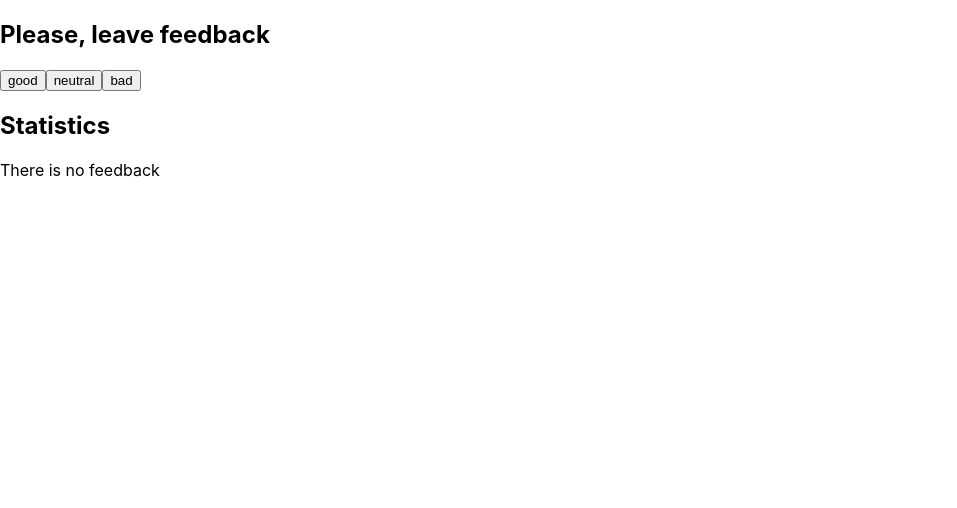
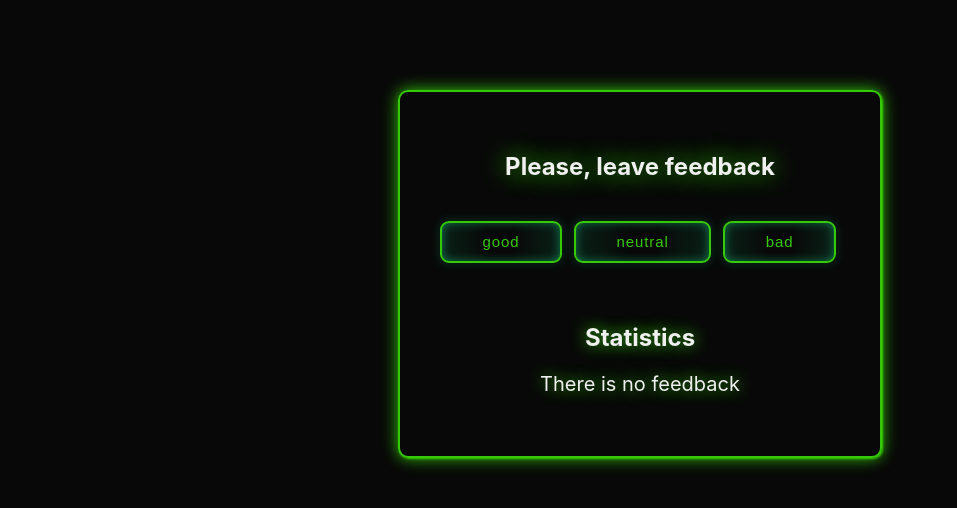
Before and after one commit to Svitlana-Lazurenko/goit-react-hw-02-feedback, a React (Create React App) app: page / in a window 1280 px wide. Shown: the top 508 px of the page, without its empty margins (0-957 px from the left). Built offline with nearby package versions, Linux system fonts and the light colour scheme.

Commit message:
Add styles

```diff
--- a/src/components/FeedbackOptions/FeedbackOptions.jsx
+++ b/src/components/FeedbackOptions/FeedbackOptions.jsx
@@ -1,11 +1,11 @@
 import React from 'react';
 import PropTypes from 'prop-types';
-import { Block, Title, List, Button } from './FeedbackOptions.styled';
+import { Block, Title, BtnBlock, Button } from './FeedbackOptions.styled';
 
 export const FeedbackOptions = ({ options, title, handleIncrement }) => (
   <Block>
     <Title>{title}</Title>
-    <List>
+    <BtnBlock>
       {options.map(option => (
         <Button
           key={option}
@@ -16,7 +16,7 @@ export const FeedbackOptions = ({ options, title, handleIncrement }) => (
           {option}
         </Button>
       ))}
-    </List>
+    </BtnBlock>
   </Block>
 );
 
--- a/src/components/FeedbackOptions/FeedbackOptions.styled.jsx
+++ b/src/components/FeedbackOptions/FeedbackOptions.styled.jsx
@@ -1,9 +1,66 @@
 import styled from '@emotion/styled';
 
-export const Block = styled.div``;
+export const Block = styled.div`
+  margin-bottom: 60px;
+`;
 
-export const Title = styled.h1``;
+export const Title = styled.h1`
+  text-align: center;
+  margin-bottom: 40px;
+  text-shadow: 0 0 1em rgb(53, 202, 8);
+`;
 
-export const List = styled.div``;
+export const BtnBlock = styled.div``;
 
-export const Button = styled.button``;
+export const Button = styled.button`
+  --green: rgb(53, 202, 8);
+  font-size: 15px;
+  padding: 0.7em 2.7em;
+  letter-spacing: 0.06em;
+  position: relative;
+  border-radius: 0.6em;
+  overflow: hidden;
+  transition: all 0.3s;
+  border: 2px solid var(--green);
+  background: linear-gradient(
+    to right,
+    rgba(27, 253, 156, 0.1) 1%,
+    transparent 40%,
+    transparent 60%,
+    rgba(27, 253, 156, 0.1) 100%
+  );
+  color: var(--green);
+  box-shadow: inset 0 0 10px rgba(27, 253, 156, 0.4),
+    0 0 9px 3px rgba(27, 253, 156, 0.1);
+
+  :not(:last-child) {
+    margin-right: 12px;
+  }
+
+  :hover {
+    color: rgb(240, 255, 236);
+    box-shadow: inset 0 0 10px rgba(27, 253, 156, 0.6),
+      0 0 9px 3px rgba(27, 253, 156, 0.2);
+  }
+
+  :before {
+    content: '';
+    position: absolute;
+    left: -4em;
+    width: 4em;
+    height: 100%;
+    top: 0;
+    transition: transform 0.4s ease-in-out;
+    background: linear-gradient(
+      to right,
+      transparent 1%,
+      rgba(27, 253, 156, 0.1) 40%,
+      rgba(27, 253, 156, 0.1) 60%,
+      transparent 100%
+    );
+  }
+
+  :hover:before {
+    transform: translateX(15em);
+  }
+`;
--- a/src/components/Notification/Notification.styled.jsx
+++ b/src/components/Notification/Notification.styled.jsx
@@ -2,4 +2,7 @@ import styled from '@emotion/styled';
 
 export const Block = styled.div``;
 
-export const Text = styled.p``;
+export const Text = styled.p`
+  font-size: 20px;
+  text-align: center;
+`;
--- a/src/components/Section/Section.styled.jsx
+++ b/src/components/Section/Section.styled.jsx
@@ -1,3 +1,11 @@
 import styled from '@emotion/styled';
 
-export const SectionFeedback = styled.section``;
+export const SectionFeedback = styled.section`
+  width: 400px;
+  margin: 0 auto;
+  margin-top: 90px;
+  border: 2px solid rgb(53, 202, 8);
+  border-radius: 10px;
+  box-shadow: 1px 1px 2px rgb(53, 202, 8), 0 0 1em rgb(53, 202, 8);
+  padding: 40px;
+`;
--- a/src/components/Statistics/Statistics.styled.jsx
+++ b/src/components/Statistics/Statistics.styled.jsx
@@ -2,12 +2,28 @@ import styled from '@emotion/styled';
 
 export const Block = styled.div``;
 
-export const Title = styled.h2``;
+export const Title = styled.h2`
+  text-align: center;
+`;
 
-export const List = styled.ul``;
+export const List = styled.ul`
+  margin-bottom: 40px;
+`;
 
-export const Item = styled.li``;
+export const Item = styled.li`
+  :not(:last-child) {
+    margin-bottom: 10px;
+  }
+`;
 
-export const ItemText = styled.span``;
+export const ItemText = styled.span`
+  font-size: 25px;
+  display: block;
+`;
 
-export const Text = styled.span``;
+export const Text = styled.span`
+  font-size: 20px;
+  display: block;
+  text-align: center;
+  margin-bottom: 20px;
+`;
--- a/src/index.css
+++ b/src/index.css
@@ -7,6 +7,10 @@ body {
     sans-serif;
   -webkit-font-smoothing: antialiased;
   -moz-osx-font-smoothing: grayscale;
+
+  background-color: rgb(8, 8, 8);
+  color: rgb(240, 240, 240);
+  text-shadow: 0 0 1em rgb(53, 202, 8);
 }
 
 code {
```
